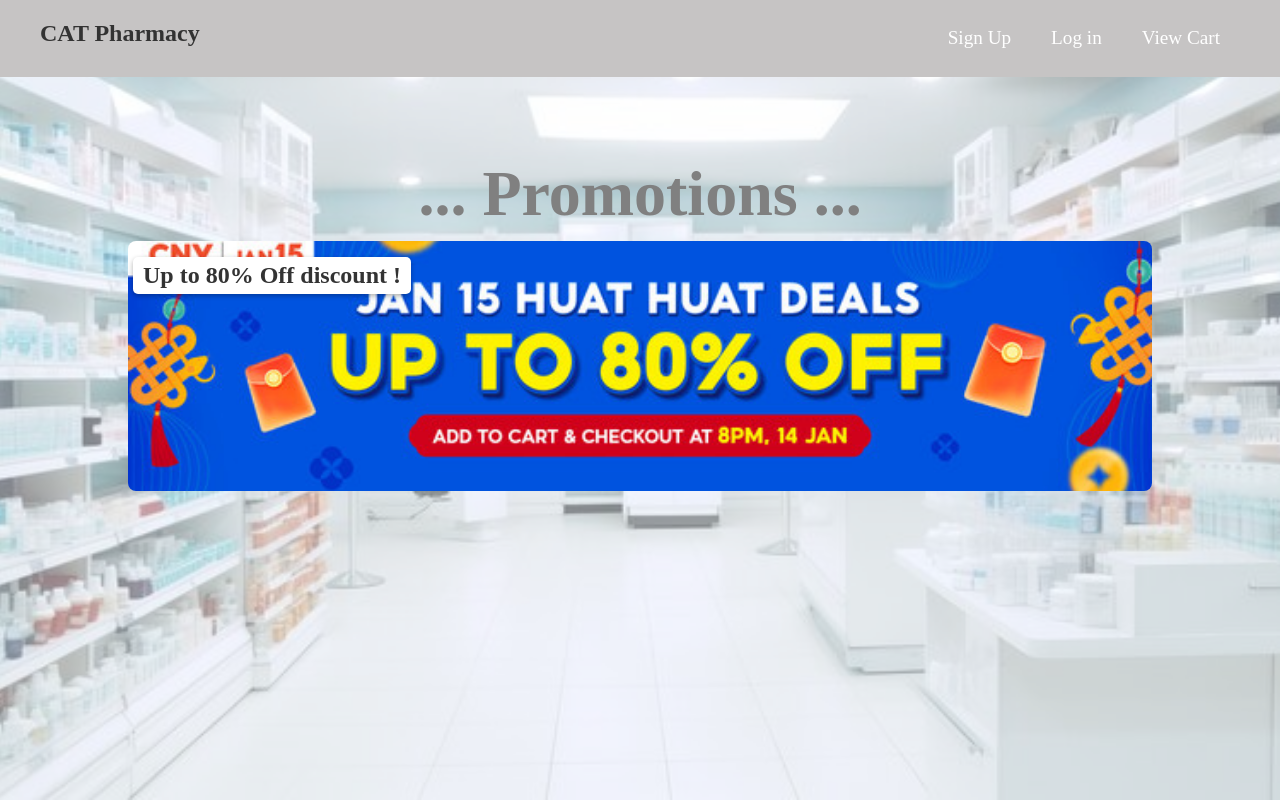
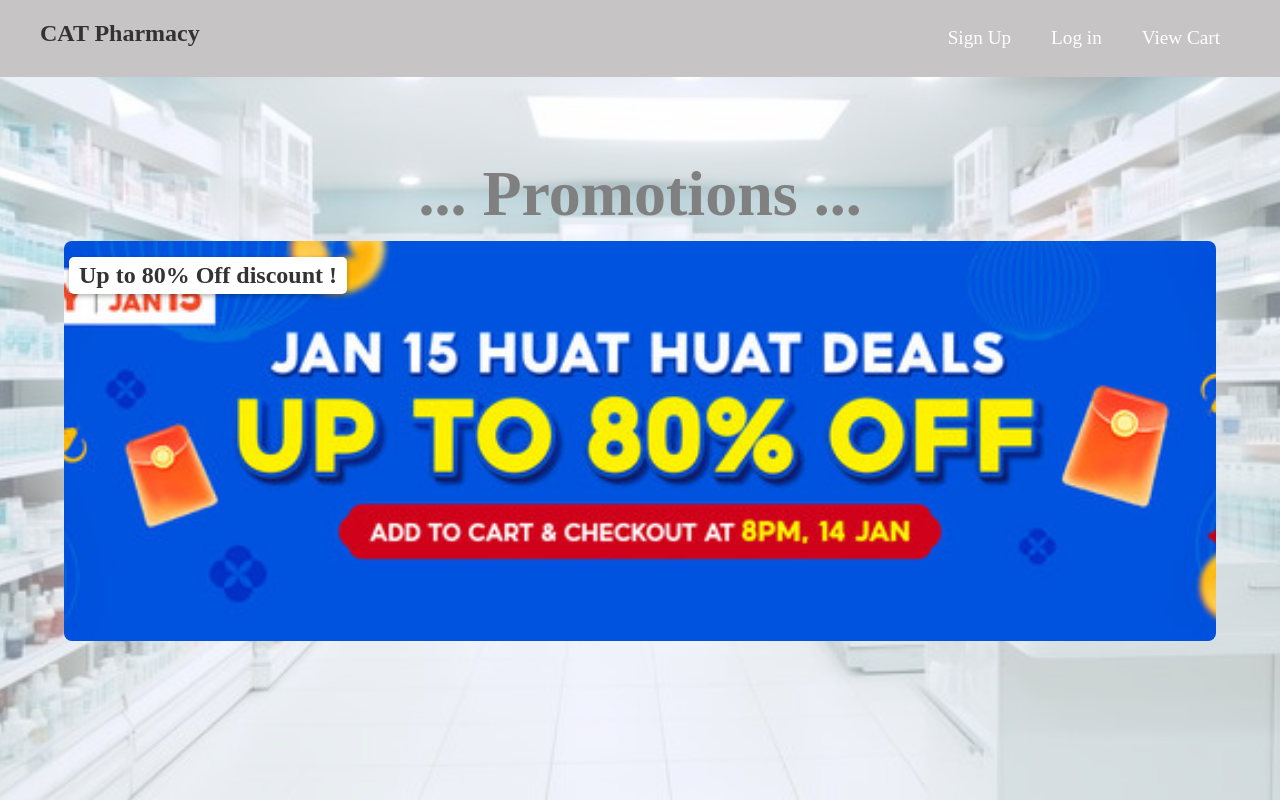
Before and after one commit to Sadeed-5N-100E/CATProject-ecommerce-website, a React (Vite) app in the folder ProjectFrontend/: page / in a window 1280 px wide. Shown: the top 800 px of the page. Built offline with nearby package versions, Linux system fonts and the light colour scheme; a web font is replaced by a local one.

Commit message:
pull from backend resource

```diff
--- a/ProjectFrontend/src/LandingPage.css
+++ b/ProjectFrontend/src/LandingPage.css
@@ -179,8 +179,8 @@
 
   .LP_Slider {
   position: relative;
-  width: 80%; /* Full width slider */
-  height: 250px; /* Fixed height for the slider box (you can adjust this value) */
+  width: 90%; /* Full width slider */
+  height: 400px; /* Fixed height for the slider box (you can adjust this value) */
   background: #333; /* Fallback background color */
   display: flex;
   align-items: center;
```
